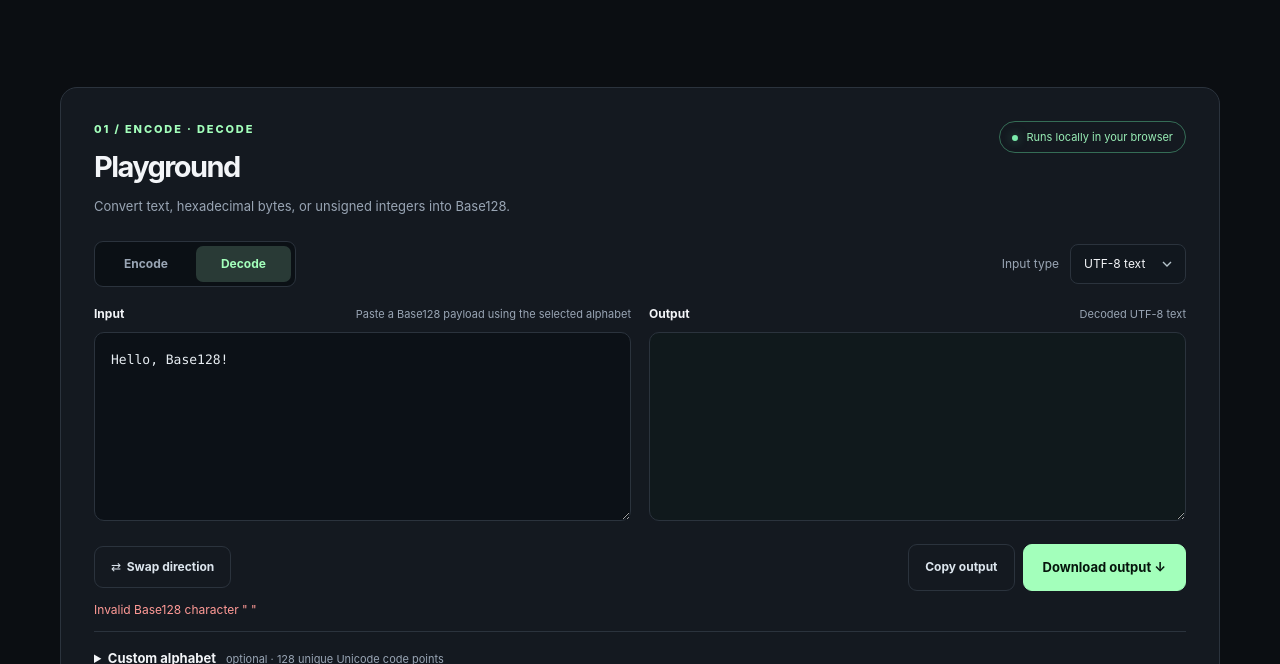
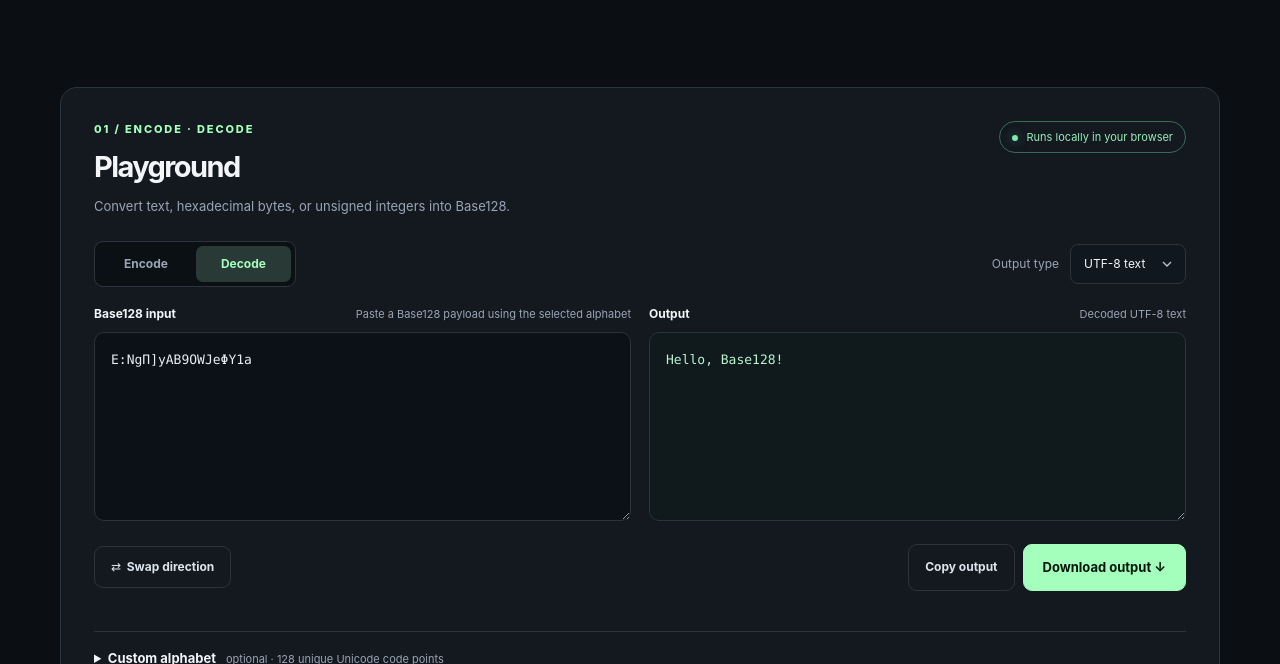
Before and after one commit to shea256/base128, a website with bundled scripts: page website/index.html in a window 1280 px wide. Both pictures are taken after a click on the button "Decode". Shown: the part 772-1436 px from the top of the page. Built offline with nearby package versions, Linux system fonts and the light colour scheme.

Commit message:
Use Base128 output as input when switching to Decode

```diff
--- a/website/app.js
+++ b/website/app.js
@@ -11,6 +11,7 @@ const customAlphabet = $('custom-alphabet');
 const directionButtons = [$('dir-encode'),$('dir-decode')];
 let direction = 'encode';
 let lastOutput = '';
+let conversionSucceeded = false;
 let lastDownload = {bytes:new Uint8Array(), filename:'base128.txt',mime:'text/plain;charset=utf-8'};
 
 function hexToBytes(text) {
@@ -40,6 +41,8 @@ function updateComparison(bytes,encoded) {
   setMetric('base64-chars',Math.ceil(bytes.length*8/6).toLocaleString());
 }
 function update() {
+  $('type-label').textContent=direction==='encode'?'Input type':'Output type';
+  $('input-label').textContent=direction==='encode'?'Input':'Base128 input';
   $('input-hint').textContent=direction==='encode'
     ? {text:'Text is converted to UTF-8 bytes',hex:'Whitespace in hex is ignored',integer:'Nonnegative decimal BigInt'}[inputType.value]
     : 'Paste a Base128 payload using the selected alphabet';
@@ -68,18 +71,23 @@ function update() {
     }
     output.value=result;
     lastOutput=result;
+    conversionSucceeded=true;
     const downloadable = inputType.value==='hex' && direction==='decode' ? bytes : new TextEncoder().encode(result);
     lastDownload={bytes:downloadable,filename:inputType.value==='hex'&&direction==='decode'?'base128-decoded.bin':'base128-output.txt',mime:inputType.value==='hex'&&direction==='decode'?'application/octet-stream':'text/plain;charset=utf-8'};
     updateComparison(bytes,encoded);
     setFeedback('');
   } catch(error) {
     output.value='';lastOutput='';
+    conversionSucceeded=false;
     updateComparison(null);
     setFeedback(error.message||String(error),true);
   }
 }
 
 function setDirection(next) {
+  if (next===direction) return;
+  // The previous result is the input for the inverse conversion.
+  input.value=conversionSucceeded?lastOutput:'';
   direction=next;
   directionButtons.forEach(btn=>{
     const isCurrent=btn.id===`dir-${next}`;
@@ -93,10 +101,8 @@ $('dir-decode').addEventListener('click',()=>setDirection('decode'));
 [input,inputType,customAlphabet].forEach(el=>el.addEventListener('input',update));
 $('reset-alphabet').addEventListener('click',()=>{customAlphabet.value='';update();});
 $('swap').addEventListener('click',()=>{
-  if (!lastOutput) return;
+  if (!conversionSucceeded) return;
   const next=direction==='encode'?'decode':'encode';
-  // Encoding hex bytes and decoding hex bytes use matching types.
-  input.value=lastOutput;
   setDirection(next);
 });
 $('copy-output').addEventListener('click',async()=>{
--- a/website/index.html
+++ b/website/index.html
@@ -30,8 +30,8 @@
 
       <section class="panel playground-section" id="playground">
         <div class="section-head"><div><div class="section-kicker">01 / ENCODE · DECODE</div><h2>Playground</h2><p>Convert text, hexadecimal bytes, or unsigned integers into Base128.</p></div><div class="live-label"><span class="indicator"></span> Runs locally in your browser</div></div>
-        <div class="toolbar"><div class="segmented" role="group" aria-label="Conversion direction"><button type="button" id="dir-encode" class="selected" aria-pressed="true">Encode</button><button type="button" id="dir-decode" aria-pressed="false">Decode</button></div><label class="mode-wrapper">Input type <select id="input-type"><option value="text">UTF-8 text</option><option value="hex">Binary (hex)</option><option value="integer">Integer</option></select></label></div>
-        <div class="converter-grid"><div class="field"><div class="field-label"><label for="payload-input">Input</label><span id="input-hint">Text is encoded to UTF-8 bytes first</span></div><textarea id="payload-input" autocomplete="off" autocapitalize="off" spellcheck="false" rows="7">Hello, Base128!</textarea></div><div class="field"><div class="field-label"><label for="payload-output">Output</label><span id="output-hint">Base128 payload</span></div><textarea id="payload-output" aria-live="polite" rows="7" readonly></textarea></div></div>
+        <div class="toolbar"><div class="segmented" role="group" aria-label="Conversion direction"><button type="button" id="dir-encode" class="selected" aria-pressed="true">Encode</button><button type="button" id="dir-decode" aria-pressed="false">Decode</button></div><label class="mode-wrapper"><span id="type-label">Input type</span> <select id="input-type"><option value="text">UTF-8 text</option><option value="hex">Binary (hex)</option><option value="integer">Integer</option></select></label></div>
+        <div class="converter-grid"><div class="field"><div class="field-label"><label id="input-label" for="payload-input">Input</label><span id="input-hint">Text is encoded to UTF-8 bytes first</span></div><textarea id="payload-input" autocomplete="off" autocapitalize="off" spellcheck="false" rows="7">Hello, Base128!</textarea></div><div class="field"><div class="field-label"><label for="payload-output">Output</label><span id="output-hint">Base128 payload</span></div><textarea id="payload-output" aria-live="polite" rows="7" readonly></textarea></div></div>
         <div class="actions"><button id="swap" class="ghost-btn">⇄ &nbsp;Swap direction</button><div class="action-right"><button class="ghost-btn" id="copy-output">Copy output</button><button class="solid-btn" id="download-output">Download output ↓</button></div></div>
         <div id="feedback" class="feedback" role="status" aria-live="polite"></div>
         <details class="advanced"><summary>Custom alphabet <span class="muted">optional · 128 unique Unicode code points</span></summary><div class="advanced-content"><label for="custom-alphabet">Override the default alphabet</label><textarea id="custom-alphabet" rows="3" placeholder="Leave empty for the built-in ASCII + Greek + mathematical alphabet"></textarea><p>Both encoders and decoders must use exactly the same alphabet in the same order. No prefix or alphabet identifier is embedded in the payload.</p><button id="reset-alphabet" class="ghost-btn small">Reset to default</button></div></details>
```
